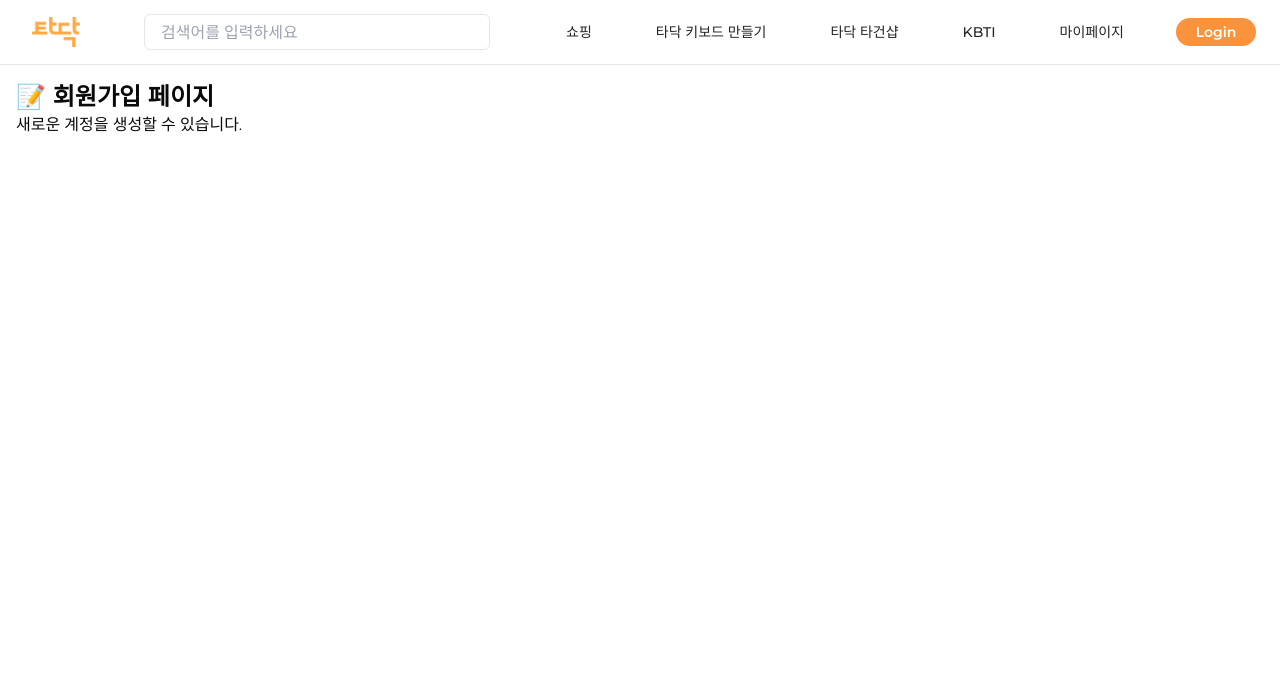
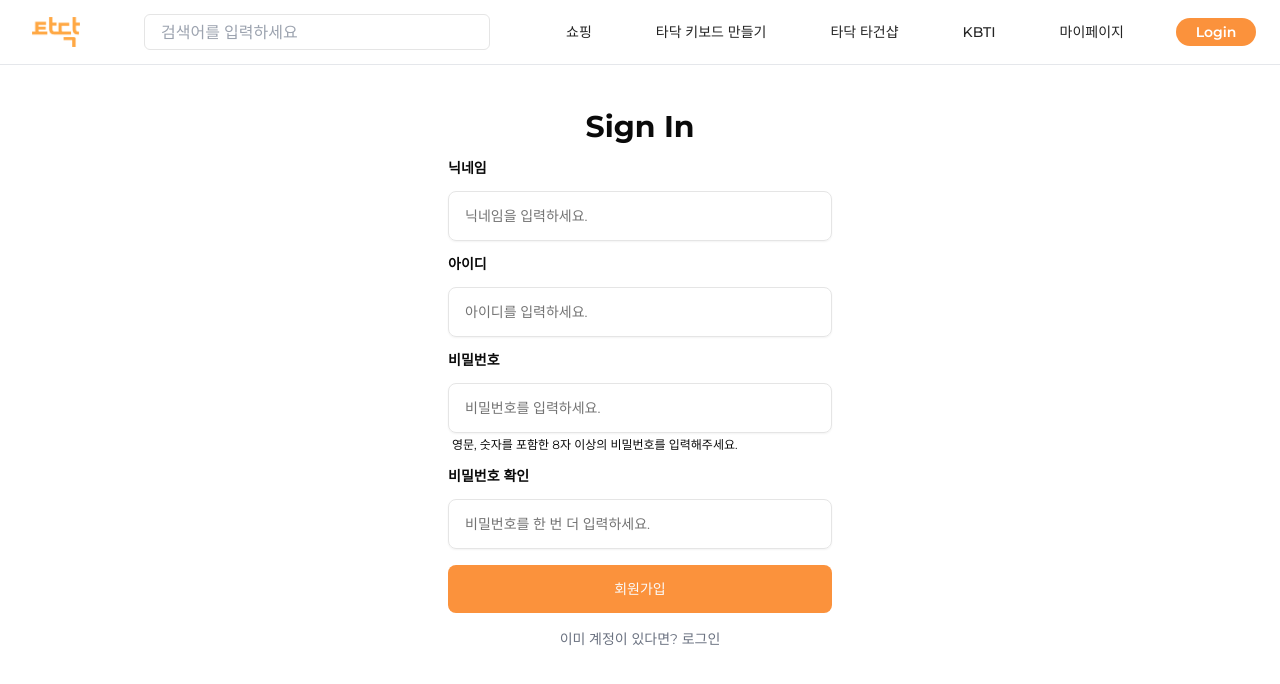
Before and after one commit to teamdadada/tadak, a React (Vite) app in the folder client/web/: page /account/signup in a window 1280 px wide. Shown: the top 684 px of the page. Built offline with nearby package versions, Linux system fonts and the light colour scheme; a web font is replaced by a local one.

Commit message:
[FE] design: 회원가입 페이지 UI 구현

```diff
--- a/client/web/src/components/account/InputField.tsx
+++ b/client/web/src/components/account/InputField.tsx
@@ -10,15 +10,17 @@ interface InputFieldProps {
 
 const InputField = ({ id, type, label, placeholder }: InputFieldProps) => {
   return (
-    <>
-      <Label htmlFor={id}>{label}</Label>
+    <div className="flex flex-col gap-4">
+      <Label htmlFor={id} className="font-semibold">
+        {label}
+      </Label>
       <Input
         id={id}
         type={type}
         placeholder={placeholder}
         className="w-full px-4 py-6 rounded-lg"
       />
-    </>
+    </div>
   )
 }
 
--- a/client/web/src/pages/Account/SignupPage/SignupPage.tsx
+++ b/client/web/src/pages/Account/SignupPage/SignupPage.tsx
@@ -1,10 +1,58 @@
+import InputField from '@/components/account/InputField'
+import { Button } from '@/components/ui/button'
+
 const SignupPage = () => {
-    return (
-        <div className="p-4">
-            <h1 className="text-2xl font-bold">📝 회원가입 페이지</h1>
-            <p>새로운 계정을 생성할 수 있습니다.</p>
+  return (
+    <div className="flex flex-col items-center justify-center my-11">
+      <div className="w-full max-w-sm space-y-4">
+        <h1 className="text-3xl text-center font-bold">Sign In</h1>
+        <div className="flex flex-col gap-4">
+          <InputField
+            id="nickname"
+            type="text"
+            label="닉네임"
+            placeholder="닉네임을 입력하세요."
+          />
+          <InputField
+            id="id"
+            type="text"
+            label="아이디"
+            placeholder="아이디를 입력하세요."
+          />
+          <div>
+            <InputField
+              id="password1"
+              type="password"
+              label="비밀번호"
+              placeholder="비밀번호를 입력하세요."
+            />
+            <p className="text-xs mt-1 ml-1">
+              영문, 숫자를 포함한 8자 이상의 비밀번호를 입력해주세요.
+            </p>
+          </div>
+          <InputField
+            id="password2"
+            type="password"
+            label="비밀번호 확인"
+            placeholder="비밀번호를 한 번 더 입력하세요."
+          />
         </div>
-    )
+
+        <Button className="w-full py-6 rounded-lg bg-orange-400 hover:bg-orange-400 shadow-none">
+          회원가입
+        </Button>
+
+        <div className="flex justify-center text-sm text-gray-500">
+          <p>
+            이미 계정이 있다면?{' '}
+            <a href="/account/login" className="hover:underline">
+              로그인
+            </a>
+          </p>
+        </div>
+      </div>
+    </div>
+  )
 }
 
 export default SignupPage
```
